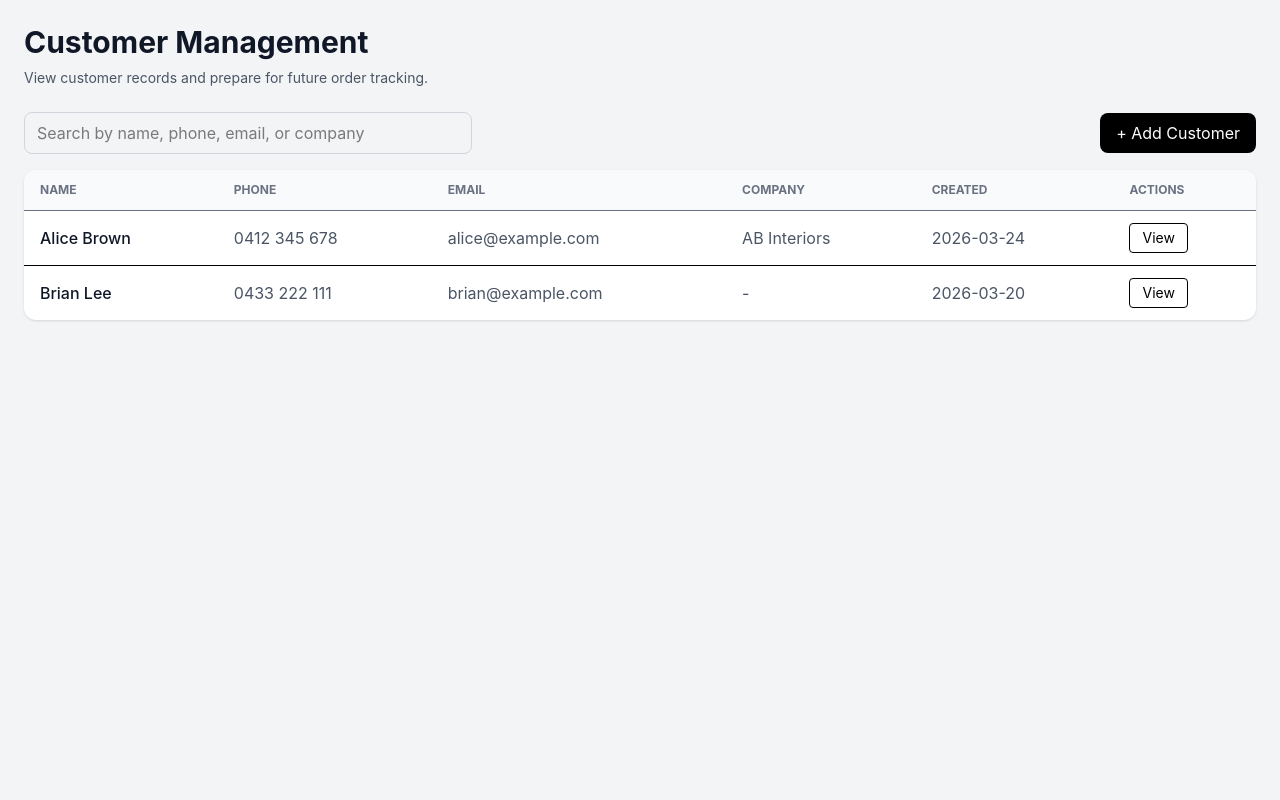
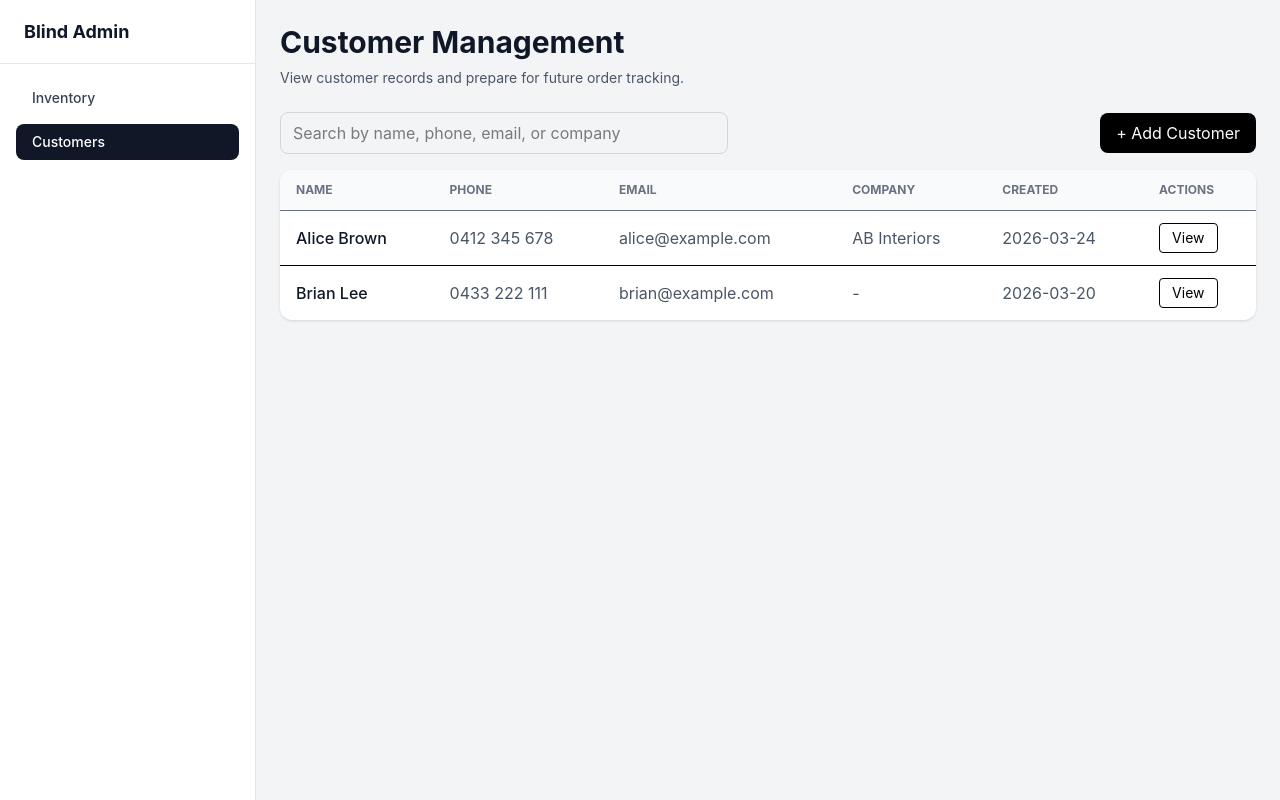
Before and after one commit to krabat116/BlindStock, a React (Vite) app in the folder blind-inventory-client/: page /customers in a window 1280 px wide. Built offline with nearby package versions, Linux system fonts and the light colour scheme.

Commit message:
Customer page created

```diff
--- a/blind-inventory-client/src/App.tsx
+++ b/blind-inventory-client/src/App.tsx
@@ -1,11 +1,25 @@
-import CustomersPage from "./pages/customers/CustomersPage"
+import { BrowserRouter, Route, Routes } from "react-router-dom";
+import AppLayout from "./components/layout/AppLayout";
+import InventoryPage from "./pages/inventory/InventoryPage";
+import CustomersPage from "./pages/customers/CustomersPage";
 
+/**
+ * App entry point
+ * - BrowserRouter enables routing
+ * - AppLayout wraps pages with a shared sidebar layout
+ * - Each Route renders a different page
+ */
 function App() {
   return (
-    <div className="min-h-screen bg-gray-100">
-      <CustomersPage />
-    </div>
-  )
+    <BrowserRouter>
+      <Routes>
+        <Route element={<AppLayout />}>
+          <Route path="/" element={<InventoryPage />} />
+          <Route path="/customers" element={<CustomersPage />} />
+        </Route>
+      </Routes>
+    </BrowserRouter>
+  );
 }
 
-export default App
+export default App;
--- /dev/null
+++ b/blind-inventory-client/src/components/layout/AppLayout.tsx
@@ -0,0 +1,20 @@
+import { Outlet } from "react-router-dom";
+import Sidebar from "./Sidebar";
+
+/**
+ * AppLayout
+ * - Shared layout for all pages
+ * - Sidebar stays fixed on the left
+ * - Page content is rendered on the right through <Outlet />
+ */
+export default function AppLayout() {
+  return (
+    <div className="flex min-h-screen bg-gray-100">
+      <Sidebar />
+
+      <div className="flex-1">
+        <Outlet />
+      </div>
+    </div>
+  );
+}
--- /dev/null
+++ b/blind-inventory-client/src/components/layout/Sidebar.tsx
@@ -0,0 +1,55 @@
+import { NavLink } from "react-router-dom";
+
+/**
+ * Navigation item type
+ */
+type NavItem = {
+  label: string;
+  path: string;
+};
+
+/**
+ * Sidebar menu items
+ */
+const navItems: NavItem[] = [
+  { label: "Inventory", path: "/" },
+  { label: "Customers", path: "/customers" },
+];
+
+/**
+ * Sidebar component
+ * - Shown on the left side
+ * - Uses NavLink so the active menu can be styled automatically
+ */
+export default function Sidebar() {
+  return (
+    <aside className="w-64 border-r border-gray-200 bg-white">
+      <div className="flex h-16 items-center border-b border-gray-200 px-6">
+        <h1 className="text-lg font-bold text-gray-900">Blind Admin</h1>
+      </div>
+
+      <nav className="p-4">
+        <ul className="space-y-2">
+          {navItems.map((item) => (
+            <li key={item.path}>
+              <NavLink
+                to={item.path}
+                end={item.path === "/"}
+                className={({ isActive }) =>
+                  [
+                    "block rounded-lg px-4 py-2 text-sm font-medium transition",
+                    isActive
+                      ? "bg-gray-900 text-white"
+                      : "text-gray-700 hover:bg-gray-100",
+                  ].join(" ")
+                }
+              >
+                {item.label}
+              </NavLink>
+            </li>
+          ))}
+        </ul>
+      </nav>
+    </aside>
+  );
+}
--- a/blind-inventory-client/src/pages/customers/CustomersPage.tsx
+++ b/blind-inventory-client/src/pages/customers/CustomersPage.tsx
@@ -53,7 +53,7 @@ export default function CustomersPage() {
   }, [search]);
 
   return (
-    <main className="min-h-screen bg-gray-100 p-6">
+    <main className="p-6">
       <div className="w-full">
         {/* Page header */}
         <div className="mb-6">
--- a/blind-inventory-client/src/pages/inventory/InventoryPage.tsx
+++ b/blind-inventory-client/src/pages/inventory/InventoryPage.tsx
@@ -294,7 +294,7 @@ export default function InventoryPage() {
   }
 
   return (
-    <main className="min-h-screen bg-gray-100 p-6">
+    <main className="p-6">
       <div className="w-full">
         <div className="mb-6">
           <h1 className="text-3xl font-bold text-gray-900">
```
